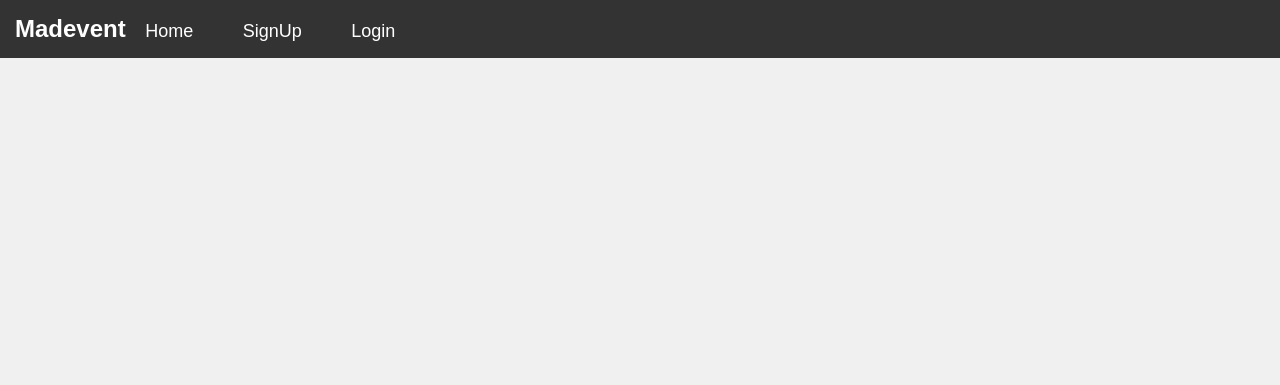
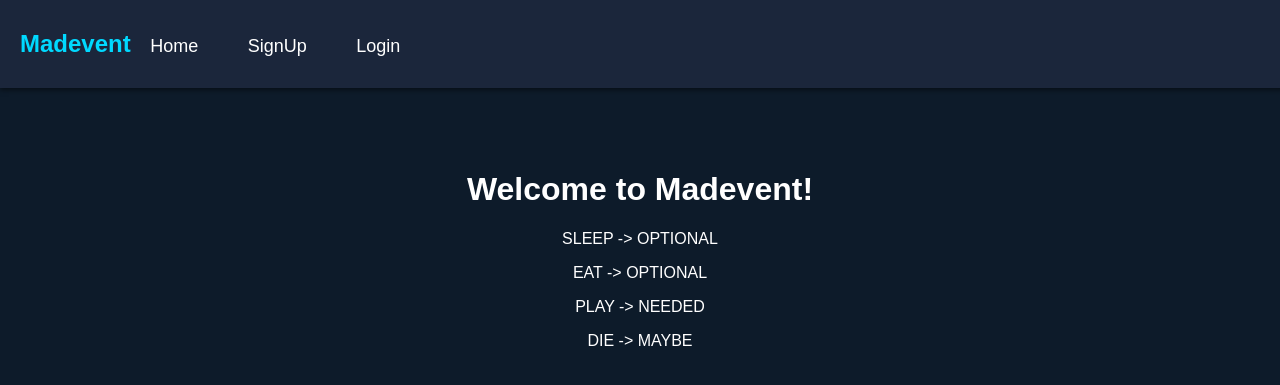
Before and after one commit to akunjone/UTS_IF330_F_Kelompok4, a PHP site: page /home.php in a window 1280 px wide. Shown: the top 385 px of the page. Run offline with PHP 8.4, Linux system fonts and the light colour scheme.

Commit message:
Update home.php

```diff
--- a/UTSWEBPROG/home.php
+++ b/UTSWEBPROG/home.php
@@ -3,6 +3,45 @@
 <head>
     <link rel="stylesheet" href="../UTSWEBPROG/style.css">
     <title>Madevent</title>
+    <style>
+        body {
+            display: flex;
+            flex-direction: column;
+            justify-content: flex-start;
+            align-items: center;
+            margin: 0;
+            background-color: #0d1b2a;
+            font-family: Arial, sans-serif;
+            color: #ffffff;
+        }
+        .NavbarComponents {
+            width: 100%;
+            background-color: #1b263b;
+            padding: 10px 20px;
+            box-shadow: 0 2px 5px rgba(0, 0, 0, 0.5);
+            position: absolute;
+            top: 0;
+            left: 0;
+            z-index: 1000;
+        }
+        .NavbarSymbol {
+            display: inline-block;
+            font-size: 24px;
+            color: #00d9ff;
+        }
+        .NavbarMenu {
+            color: #ffffff;
+            text-decoration: none;
+            margin: 0 15px;
+        }
+        .NavbarMenu:hover {
+            text-decoration: underline;
+        }
+        .content {
+            margin-top: 150px;
+            text-align: center;
+        }
+    </style>
 </head>
 <body>
     <header>
@@ -15,5 +54,12 @@
             </ul>
         </nav>
     </header>
+    <div class="content">
+        <h1>Welcome to Madevent!</h1>
+        <p>SLEEP -> OPTIONAL</p>
+        <p>EAT -> OPTIONAL</p>
+        <p>PLAY -> NEEDED</p>
+        <p>DIE -> MAYBE</p>
+    </div>
 </body>
 </html>
```
